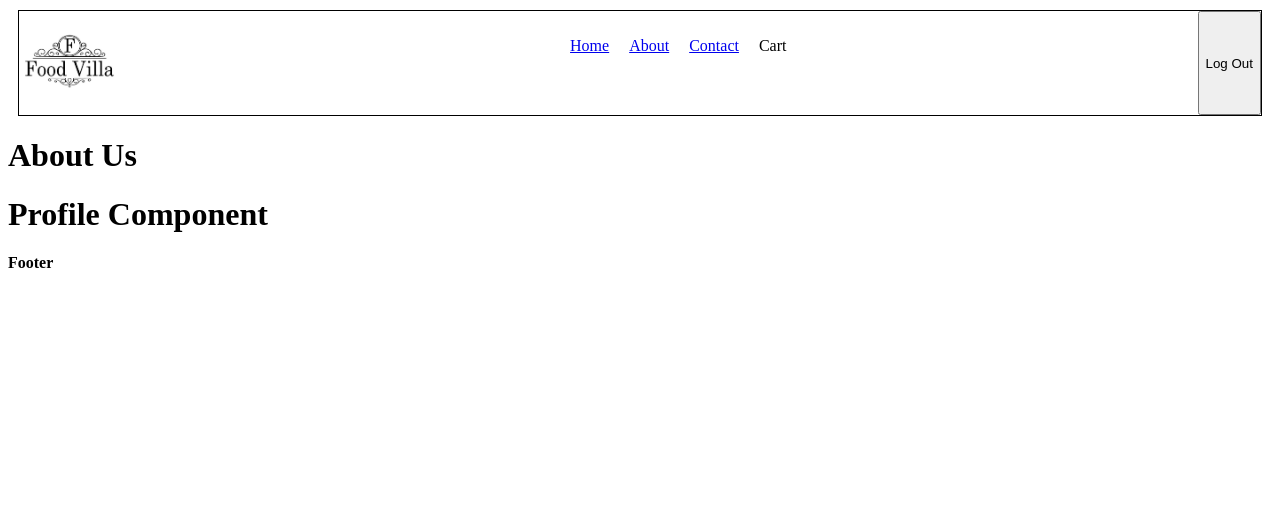
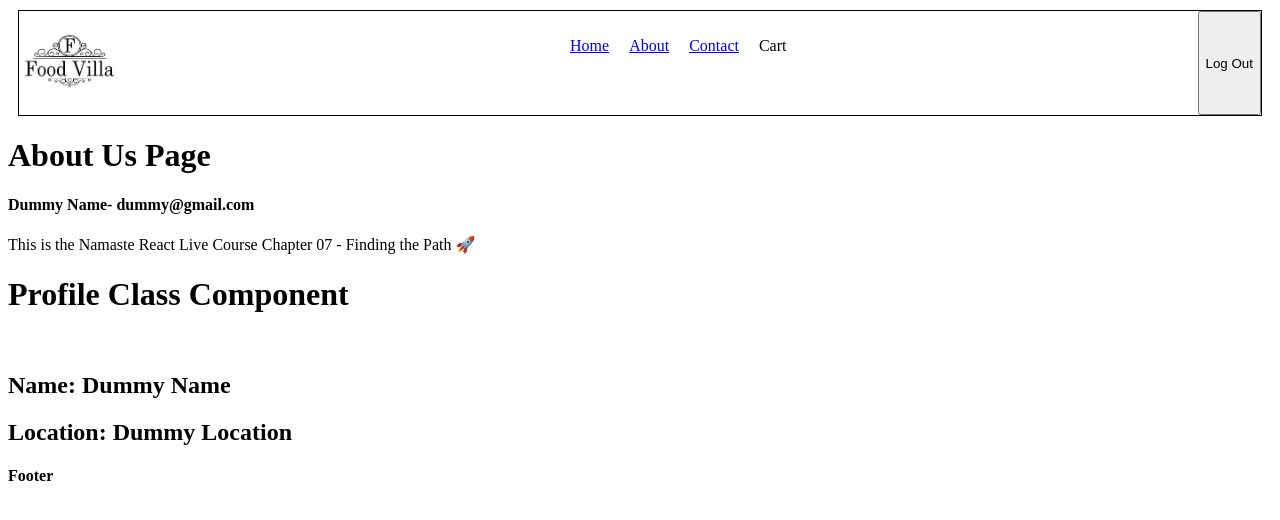
Before and after one commit to shikhar66/Food-Ordering-Website, a React (Vite) app: page /about/profile in a window 1280 px wide. Shown: the top 520 px of the page. Built offline with nearby package versions, Linux system fonts and the light colour scheme.

Commit message:
Added Profile using Class Component

```diff
--- a/src/components/About.js
+++ b/src/components/About.js
@@ -1,13 +1,40 @@
 import { Outlet } from "react-router-dom";
-const About=()=>{
+import ProfileFunctionalComponet from "./Profile";
+import Profile from "./ProfileClass";
+import { Component } from "react";
+import UserContext from "../utils/UserContext";
+
+class About extends Component {
+  constructor(props) {
+    super(props);
+
+    //console.log("Parent - constructor");
+  }
+  componentDidMount() {
+    // Best place to make an Api call
+    //console.log("Parent - componentDidMount");
+  }
+  render() {
+    //console.log("Parent - render");
     return (
-    <>
-    <h1>About Us</h1>
-    <Outlet/>
-    </>
+      <div>
+        <h1>About Us Page</h1>
 
-)
+        <UserContext.Consumer>
+          {({ user }) => (
+            <h4 className="font-bold text-xl p-10">
+              {user.name}- {user.email}
+            </h4>
+          )}
+        </UserContext.Consumer>
 
+        <p>
+          This is the Namaste React Live Course Chapter 07 - Finding the Path 🚀
+        </p>
+        <Profile />
+      </div>
+    );
+  }
 }
 
 export default About;
--- a/src/components/Profile.js
+++ b/src/components/Profile.js
@@ -1,7 +1,36 @@
-const Profile=()=>{
-    return <div>
-        <h1>Profile Component</h1>
+import { useEffect, useState } from "react";
+
+const Profile = (props) => {
+  const [count, setCount] = useState(0);
+
+  useEffect(() => {
+    // API Call
+    const timer = setInterval(() => {
+      console.log("NAMASTE REACT OP ");
+    }, 1000);
+    console.log("useEffect");
+
+    return () => {
+      clearInterval(timer);
+      console.log("useEffect Return");
+    };
+  }, []);
+  console.log("render");
+
+  return (
+    <div>
+      <h2>Porofile Component</h2>
+      <h3>Name: {props.name}</h3>
+      <h3>Count: {count}</h3>
+      <button
+        onClick={() => {
+          setCount(1);
+        }}
+      >
+        Count
+      </button>
     </div>
-}
+  );
+};
 
 export default Profile;
--- /dev/null
+++ b/src/components/ProfileClass.js
@@ -0,0 +1,43 @@
+import React from "react";
+
+class Profile extends React.Component {
+    constructor(props) {
+        super(props);
+        this.state={
+            userInfo:{
+                name:"Dummy Name",
+                location:"Dummy Location",
+            }
+        }
+    }
+    componentDidMount() {
+        this.timer=setInterval(() => {console.log("Namaste react Op")},1000)
+    }
+
+    componentDidUpdate(prevProps, prevState) {
+        if (this.state.count !== prevState.count) {
+          //
+        }
+        if (this.state.count2 !== prevState.count2) {
+          // code
+        }
+        console.log("Component Did Update");
+      }
+      componentWillUnmount() {
+        clearInterval(this.timer);
+        //console.log("ComponentWillUnmount");
+      }
+
+        render(){
+            return (
+                <div>
+                <h1> Profile Class Component </h1>
+                <img src={this.state.userInfo.avatar_url} />
+                <h2>Name: {this.state.userInfo.name}</h2>
+                <h2>Location: {this.state.userInfo.location}</h2>
+              </div>
+            )
+        }
+    }
+
+export default Profile;
--- /dev/null
+++ b/src/utils/UserContext.js
@@ -0,0 +1,12 @@
+import { createContext } from "react";
+
+const UserContext = createContext({
+  user: {
+    name: "Dummy Name",
+    email: "dummy@gmail.com",
+  },
+});
+
+UserContext.displayName = "UserContext";
+
+export default UserContext;
```
